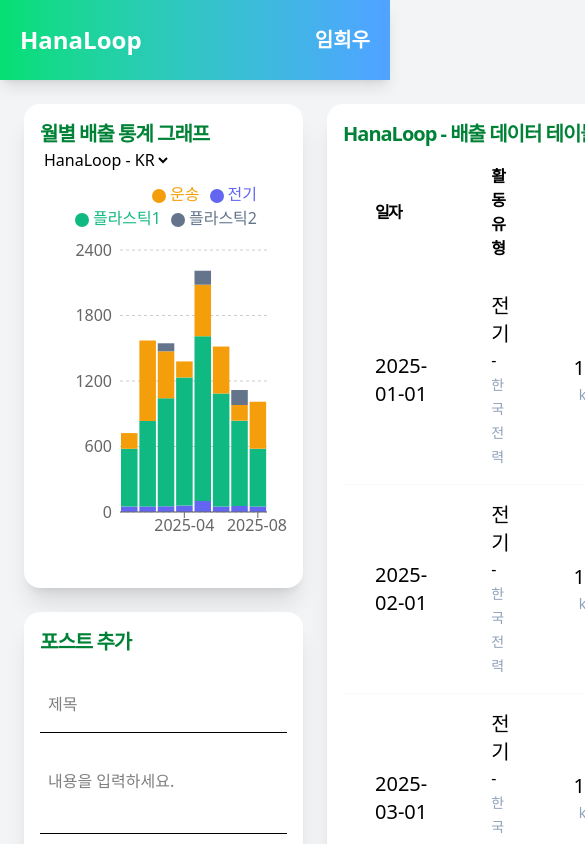
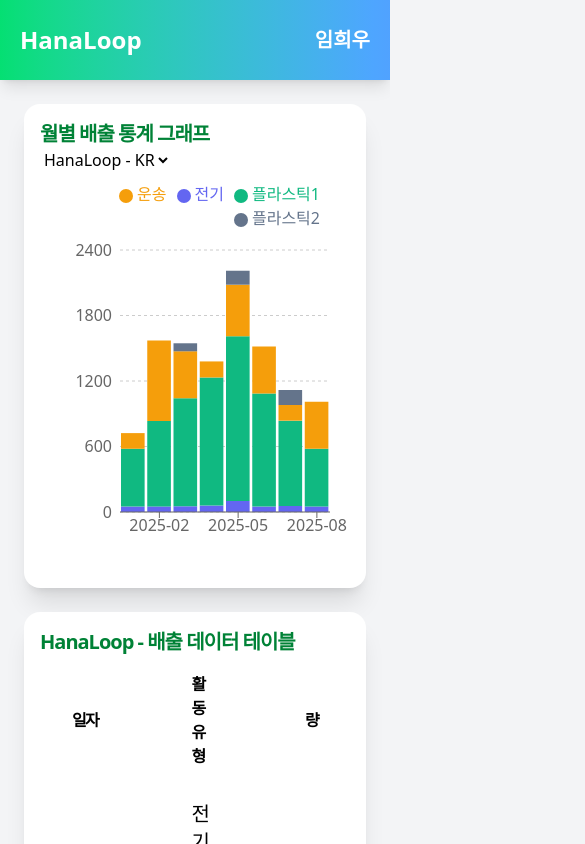
Before and after one commit to LHeeW/product_carbon_footprint, a Next.js app: page / in a window 390 px wide. Shown: the top 844 px of the page, 585 px wide, since content can reach past the window. Built offline with nearby package versions, Linux system fonts and the light colour scheme.

Commit message:
Design: 전체 화면 1024px이하일때 grid -> flex

```diff
--- a/app/page.tsx
+++ b/app/page.tsx
@@ -10,7 +10,7 @@
   return (
     <>
       <Header />
-      <main className="p-6 grid grid-cols-[1.5fr_1fr] grid-rows-[auto_1fr] items-start gap-6">
+      <main className="p-6 flex flex-col lg:grid lg:grid-cols-[1.5fr_1fr] lg:grid-rows-[auto_1fr] lg:items-start gap-6">
         <Suspense fallback={<ChartsSkeleton />}>
           <ChartsContainer />
         </Suspense>
```
